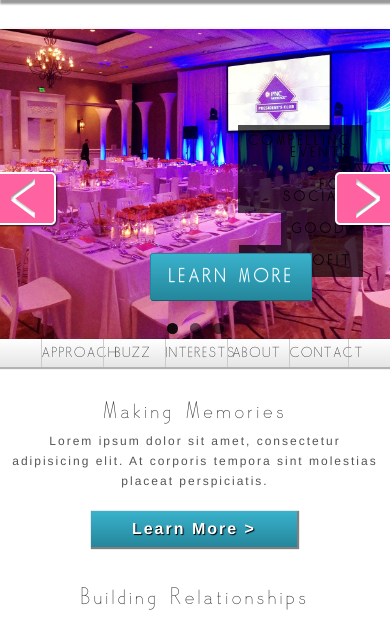
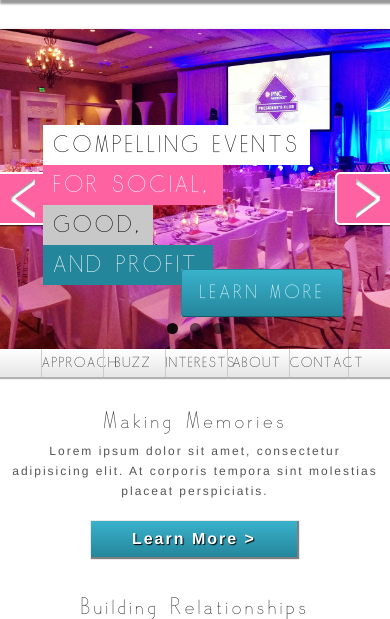
Before and after one commit to brandonpweiss/Barbara-Sheehan-Events, a PHP site: page / in a window 390 px wide. Shown: the part 41-660 px from the top of the page. Run offline with PHP 8.4, Linux system fonts and the light colour scheme; some libraries are stand-ins or nearby versions.

Commit message:
Revert "nothing"
This reverts commit e7355f3213c1639cb3a022b2fefe33d658524924.

```diff
--- a/flexslider.css
+++ b/flexslider.css
@@ -50,7 +50,7 @@ html[xmlns] .slides {display: block;}
 
 /* Direction Nav */
 .flex-direction-nav {*height: 0;}
-.flex-direction-nav a {width: 60px; height: 60px; margin: -20px 0 0; display: block; background: url(images/bg_direction_nav.png) no-repeat 0 0; position: absolute; top: 50%; z-index: 10000; cursor: pointer; text-indent: -9999px; opacity: 0; -webkit-transition: all .3s ease;}
+.flex-direction-nav a {width: 60px; height: 60px; margin: -20px 0 0; display: block; background: url(images/bg_direction_nav.png) no-repeat 0 0; position: absolute; top: 50%; z-index: 10; cursor: pointer; text-indent: -9999px; opacity: 0; -webkit-transition: all .3s ease;}
 .flex-direction-nav .flex-next {background-position: 100% 0; right: -36px; }
 .flex-direction-nav .flex-prev {left: -36px;}
 .flexslider:hover .flex-next {opacity: 0.8; right: 0px;}
--- a/index.html
+++ b/index.html
@@ -3,8 +3,6 @@
 <head>
 	<meta charset="UTF-8">
 	<title>Barbara Sheehan Events</title>
-	<meta name="viewport" content="width=device-width, initial-scale=1, maximum-scale=1">
-	<link rel="stylesheet" href="mobile.css">
 	<link rel="stylesheet" href="style.css">
 	<link rel="stylesheet" href="normalize.css">
 	<link rel="stylesheet" href="flexslider.css">
@@ -59,10 +57,11 @@ $(function() {
 </script>
 </head>
 <body>
-	<a name="top" class="aa" id="toptop"></a>
+	<a name="top" id="toptop"></a>
 	<header>
 		<div class="content">
 		<a href="#" id="top"><img src="images/FinalLogo.jpg" id="logo" alt="Barbara Sheehan Events"></a>
+		<a href="#" id="contactButton" class="button">CONTACT</a>
 		</div>
 	</header>
 	<section id="carousel">
@@ -80,10 +79,10 @@ $(function() {
 		</ul>
 
 		<div id="slogan">
-		<div class="trans">COMPELLING EVENTS</div>
-		<div class="trans">FOR SOCIAL,</div>
-		<div class="trans">GOOD,</div>
-		<div class="trans">AND PROFIT</div></div>
+		<div id="top" class="line">COMPELLING EVENTS</div>
+		<div id="social" class="line">FOR SOCIAL,</div>
+		<div id="good" class="line">GOOD,</div>
+		<div id="profit" class="line">AND PROFIT</div></div>
 		<a href="#" id="learnmore" class="outline">
 		<div class="clean-gray">LEARN MORE</div>
 		</a>
@@ -146,7 +145,7 @@ $(function() {
 		</div>
 		</div>
 	</section>
-			<a name="approach" class="aa"></a>
+			<a name="approach"></a>
 <div class="shadow" id="shadowone"></div>
 
 
@@ -174,7 +173,7 @@ $(function() {
 			<div class="tools" class="clearfix">
 			<h3>ELEMENTS</h3>
 			<div class="elements clearfix">
-			<div class="illustration"><span class="plus">+</span></div>
+			<div class="illustration">CULINARY <br><br> Lorem ipsum dolor sit amet, consectetur adipisicing elit. Minus impedit vitae mollitia quo aspernatur! Iusto placeat quibusdam nisi consectetur saepe!<span class="plus">+</span></div>
 			<div class="illustration">DECOR <br><br> Lorem ipsum dolor sit amet, consectetur adipisicing elit. Minus impedit vitae mollitia quo aspernatur! Iusto placeat quibusdam nisi consectetur saepe!<span class="plus">+</span></div>
 			<div class="illustration">ENTERTAINMENT <br><br> Lorem ipsum dolor sit amet, consectetur adipisicing elit. Minus impedit vitae mollitia quo aspernatur! Iusto placeat quibusdam nisi consectetur saepe!</div>
 			</div>
@@ -233,7 +232,7 @@ $(function() {
 		</article>
 		</div>
 	</section>
-	<a name="buzz" class="aa"></a>
+	<a name="buzz"></a>
 	<section id="buzz">
 
 	<div class="content clearfix">
@@ -265,7 +264,7 @@ $(function() {
 
 	</div>
 		</section>
-					<a name="interests" class="aa"></a>
+					<a name="interests"></a>
 	<section id="pinterest">
 		<div class="center">
 			<script type="text/javascript">
@@ -277,10 +276,10 @@ $(function() {
   f.parentNode.insertBefore(p, f);
 }(document));
 </script>
-			<a data-pin-do="embedBoard" href="http://pinterest.com/pinterest/pin-pets/" data-pin-scale-width="200" data-pin-scale-height="400" data-pin-board-width="2400"></a>
+			<a data-pin-do="embedBoard" href="http://pinterest.com/pinterest/pin-pets/" data-pin-scale-width="200" data-pin-scale-height="400" data-pin-board-width="1400"></a>
 		</div>
 	</section>
-			<a name="about" class="aa"></a>
+			<a name="about"></a>
 	<section id="about">
 
 		<div class="content clearfix">
@@ -292,7 +291,7 @@ $(function() {
 		<p>Lorem ipsum dolor sit amet, consectetur adipisicing elit. Sequi veniam earum voluptates eaque dolor quo magnam saepe ducimus aperiam necessitatibus quam vitae vero laudantium dicta nam sed id consectetur voluptatum iste iusto. Iure vitae reiciendis distinctio velit fugiat vero veniam soluta tenetur minima commodi fuga expedita perspiciatis autem incidunt dolorum quis temporibus vel deleniti! Maxime facilis quisquam nihil autem dicta a assumenda explicabo repudiandae sapiente incidunt officiis neque aliquid nemo iste facere magnam voluptate. Delectus veritatis nam ducimus ut magni </p>
 		</div>
 	</section>
-		<a name="contact" class="aa"></a>
+		<a name="contact"></a>
 <section id="contact">
 	<div class="content clearfix">
 	<h1>CONTACT</h1>
--- a/style.css
+++ b/style.css
@@ -163,16 +163,15 @@ a.button:hover{
 	width: 100%;
 	position: relative;
 	z-index: 999999;
-	margin-top: -10px;
 }
 nav{
 text-align: center;
 background: #ffffff; /* Old browsers */
-background: -moz-linear-gradient(top,  #ffffff 0%, #e5e5e5 100%); /* FF3.6 */
-background: -webkit-gradient(linear, left top, left bottom, color-stop(0%,#ffffff), color-stop(100%,#e5e5e5)); /* Chrome,Safari4 */
-background: -webkit-linear-gradient(top,  #ffffff 0%,#e5e5e5 100%); /* Chrome10,Safari5.1 */
-background: -o-linear-gradient(top,  #ffffff 0%,#e5e5e5 100%); /* Opera 11.10 */
-background: -ms-linear-gradient(top,  #ffffff 0%,#e5e5e5 100%); /* IE10 */
+background: -moz-linear-gradient(top,  #ffffff 0%, #e5e5e5 100%); /* FF3.6+ */
+background: -webkit-gradient(linear, left top, left bottom, color-stop(0%,#ffffff), color-stop(100%,#e5e5e5)); /* Chrome,Safari4+ */
+background: -webkit-linear-gradient(top,  #ffffff 0%,#e5e5e5 100%); /* Chrome10+,Safari5.1+ */
+background: -o-linear-gradient(top,  #ffffff 0%,#e5e5e5 100%); /* Opera 11.10+ */
+background: -ms-linear-gradient(top,  #ffffff 0%,#e5e5e5 100%); /* IE10+ */
 background: linear-gradient(to bottom,  #ffffff 0%,#e5e5e5 100%); /* W3C */
 filter: progid:DXImageTransform.Microsoft.gradient( startColorstr='#ffffff', endColorstr='#e5e5e5',GradientType=0 ); /* IE6-9 */
 -webkit-box-shadow:  1px 1px 1px 1px rgba(1, 1, 1, .3);
@@ -232,23 +231,14 @@ nav a#navcontact{
 }
 #slogan{
 	display: inline-block;
+	font-size: 20px;
 	letter-spacing: 4px;
-	color: #FFFFFF;
+	color: #000;
 	font-family: 'skarpalt';
 	position: absolute;
-	top: 75px;
-	font-size: 45px;
+	top: 30%;
+	left: 11%;
 	z-index: 998;
-	margin-left: 46%;
-	padding-right: 269px;
-	font-weight: bold;
-	text-align: right;
-}
-
-#slogan .trans{
-		background: rgba(1,1,1,.7);
-		display:inline-block;
-		padding: 10px;
 }
 
 #slogan #top{
@@ -280,10 +270,14 @@ nav a#navcontact{
 		width: 150px;
 }
 
+#slogan .line{
+
+}
+
 a.outline{
 	position: absolute;
-	bottom: 15%;
-	right: 20%;
+	bottom: 10%;
+	right: 12%;
 	z-index:998;
 	background: rgba(255,255,255,.3);
 	padding: 0px;
@@ -313,7 +307,6 @@ color: #555555;
   border-bottom: 1px solid #155b6a;
   border-radius: 3px;
   color: #FFF;
-  font-weight: bold;
  font-family: 'skarpalt';
  letter-spacing: 4px;
   padding: 15px 5px 15px 5px;
@@ -1299,47 +1280,6 @@ a.outline{
 	margin-left: -20px;
 }
 
-#slogan{
-	display: inline-block;
-	font-size: 12px;
-	letter-spacing: 4px;
-	color: #000;
-	font-family: 'skarpalt';
-	position: absolute;
-	top: 30%;
-	left: 15%;
-	z-index: 998;
-}
-
-#slogan #top{
-	background: rgba(255,255,255,1);
-	color: #000000;
-	padding: 5px;
-	position: relative;
-}
-
-#slogan #social{
-		background: rgba(255,98,161,1);
-		padding: 5px;
-		position: relative;
-		color: #FFF;
-		width: 160px;
-}
-#slogan #good{
-		background: rgba(200,200,200,1);
-		padding: 5px;
-		position: relative;
-		color: #000000;
-		width: 90px;
-}
-#slogan #profit{
-		background: rgba(36,134,155,1);
-		padding: 5px;
-		position: relative;
-		color: #FFFFFF;
-		width: 150px;
-}
-
 .gatheringsFor .polaroid3 {
 	position: relative;
 	margin-top: 0px;
```
Also changed, not shown: other parts of style.css (+17 -33 lines), images/culinary.png (deleted), 1 other file.
